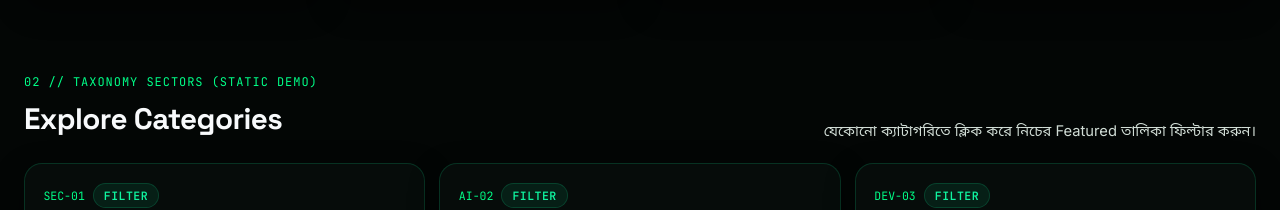
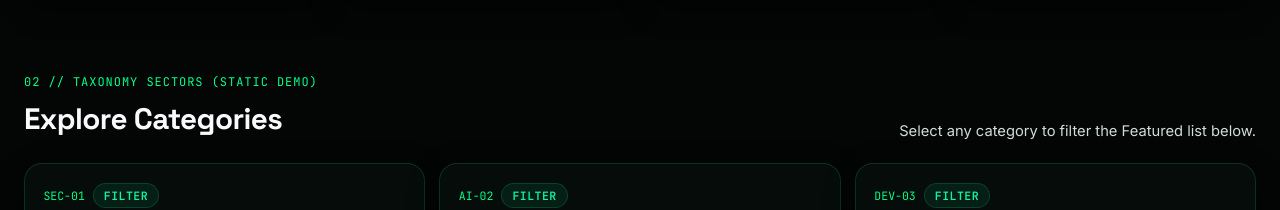
Before and after one commit to tuhin118/ReviewHub, a React (Vite) app: page / in a window 1280 px wide. Shown: the part 1117-1327 px from the top of the page. Built offline with nearby package versions, Linux system fonts and the light colour scheme.

Commit message:
Update category description to English

```diff
--- a/src/components/CategoriesSection.tsx
+++ b/src/components/CategoriesSection.tsx
@@ -30,7 +30,9 @@ export function CategoriesSection({
               Show All Categories
             </button>
           ) : (
-            <p className="section-desc">যেকোনো ক্যাটাগরিতে ক্লিক করে নিচের Featured তালিকা ফিল্টার করুন।</p>
+            <p className="section-desc">
+              Select any category to filter the Featured list below.
+            </p>
           )}
         </div>
 
```
